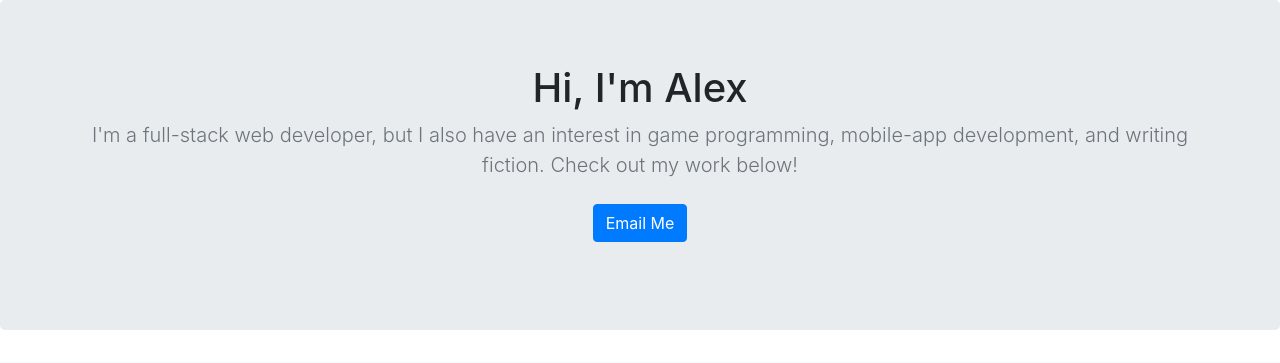
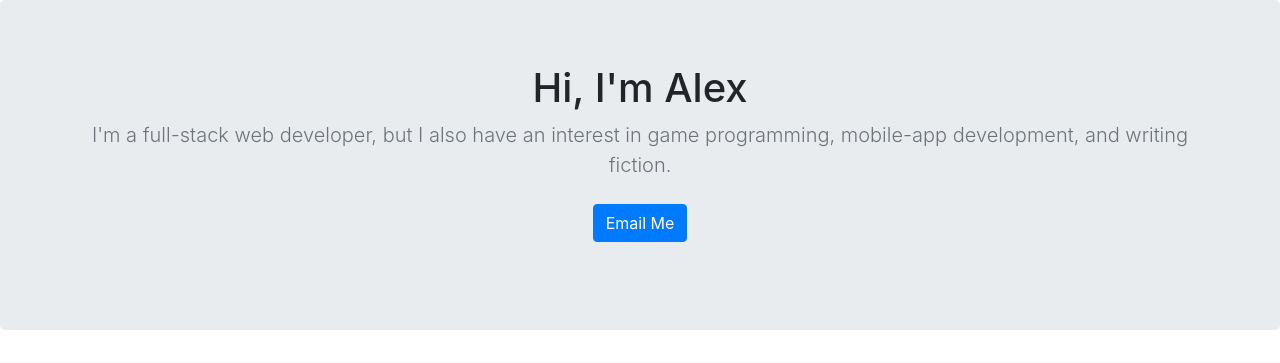
Before and after one commit to brno32/portfolio-site, a Django app: page / in a window 1280 px wide. Shown: the part 56-419 px from the top of the page. Run offline with Django 3.2, Linux system fonts and the light colour scheme; data comes from the database, SQL or seed files in the repository; some libraries are stand-ins or nearby versions.

Commit message:
yet another edit

```diff
--- a/jobs/templates/jobs/home.html
+++ b/jobs/templates/jobs/home.html
@@ -47,7 +47,6 @@
           <p class="lead text-muted">
             I'm a full-stack web developer, but I also have an interest in game
             programming, mobile-app development, and writing fiction.
-            Check out my work below!
           </p>
           <p>
             <a href="mailto:drozdster@gmail.com" class="btn btn-primary my-2">Email Me</a>
```
